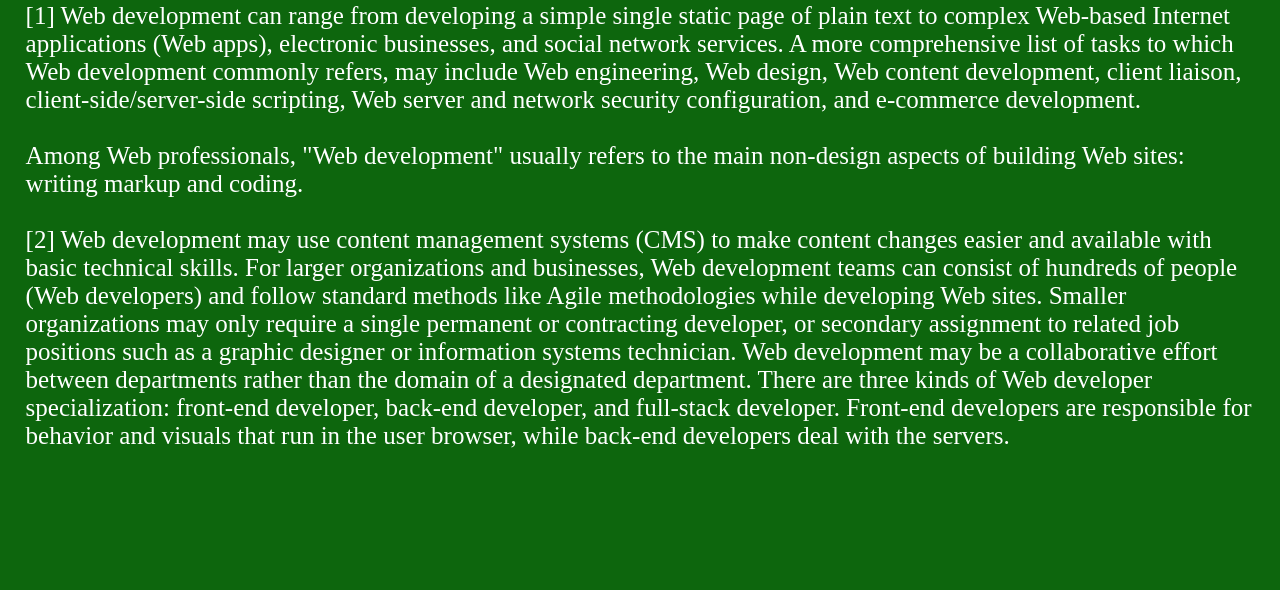
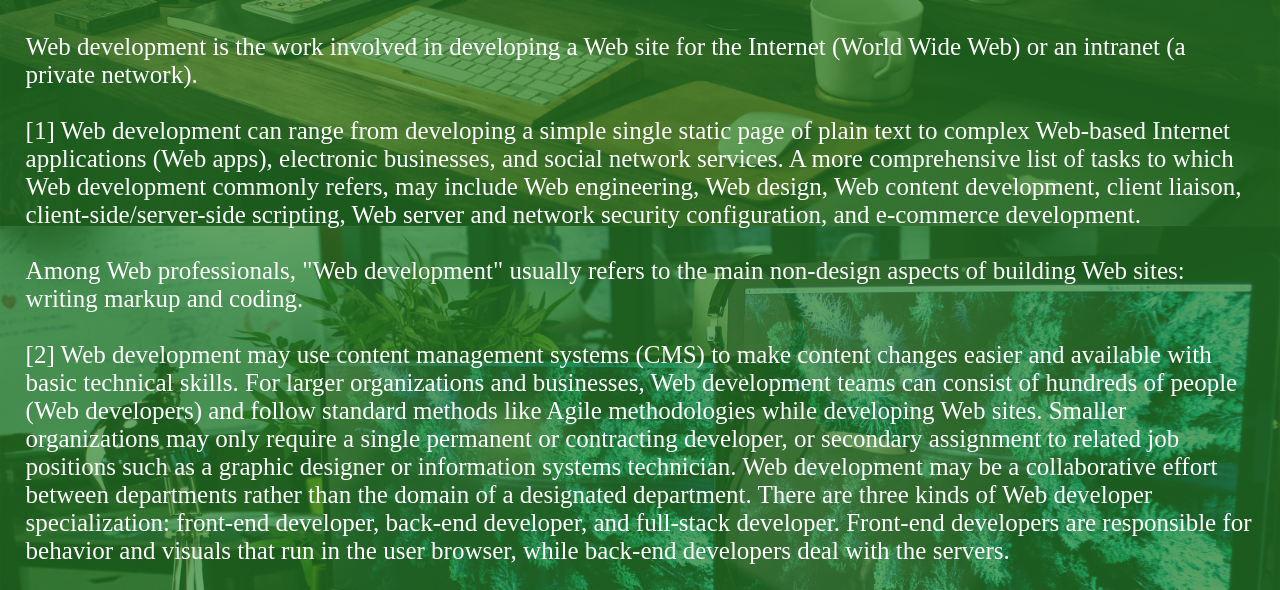
Before and after one commit to moM3aty/Inverse-Scroll, a plain HTML site: page index.html in a window 1280 px wide. Shown: the part 574-1164 px from the top of the page. Before the commit the page ends 1049 px from the top, so only its background shows below. Drawn offline with Linux system fonts and the light colour scheme; a web font is replaced by a local one.

Commit message:
Inverse Scroll

```diff
--- a/style/style.css
+++ b/style/style.css
@@ -4,16 +4,16 @@
     box-sizing: border-box;
 }
 body{
-    background: rgb(13, 102, 13);
+    background: rgba(39, 129, 39, 0.7);
     background-attachment: fixed;
     background-image: url("../image/Apple.jpg");
-    background-size: 100% 473px;
+    background-size: 100% 100%;
     background-repeat: no-repeat;
 }
 #index{
     z-index: 2;
     width: 100%;
-    margin-top: 30%;
+    margin-top: 39%;
 }
 #Scroll_image{
     background-attachment: fixed;
@@ -71,7 +71,7 @@ body{
 }
 p{
     color: white;
-    background-color:rgb(13, 102, 13);
+    background-color:rgba(39, 129, 39, 0.7);
     font-size: 25px;
     font-family: 'Playfair Display', serif;
     width: 100%;
```
